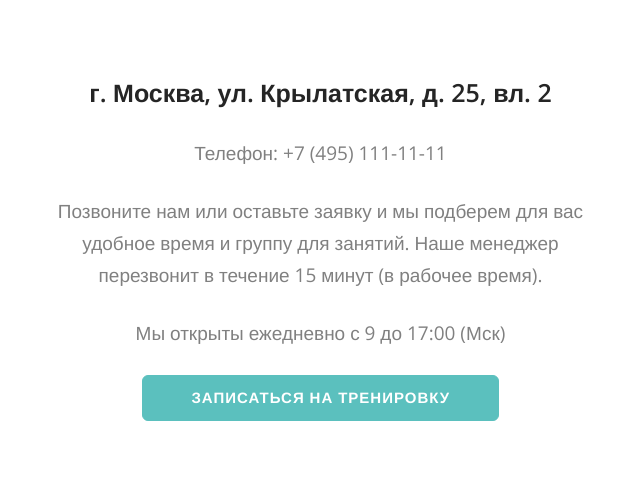
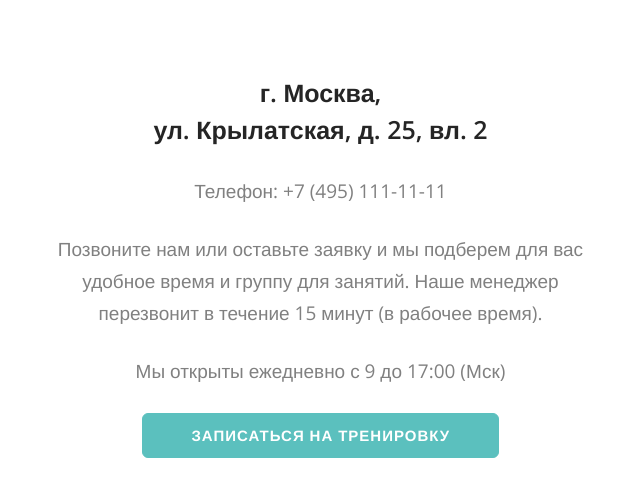
Before and after one commit to zhukovsp/bvk, a Jekyll site: the page built from index.md, in a window 1280 px wide and 900 px high, scrolled down 2595 px, cut to the strip 338-835 px from the top of the window. Shown: the whole strip, without its empty margins (327-967 px from the left). Built offline with Jekyll 4.4.1, drawn with Linux system fonts in a browser that asks for light colours.

Commit message:
edit code

```diff
--- a/_layouts/default.html
+++ b/_layouts/default.html
@@ -112,12 +112,12 @@
                         <div class="col-sm-12 col-xs-12">
                             <div class="map-container"> <iframe src="https://www.google.com/maps/embed?pb=!1m18!1m12!1m3!1d2244.2947520281873!2d37.411340215931205!3d55.77075248055813!2m3!1f0!2f0!3f0!3m2!1i1024!2i768!4f13.1!3m3!1m2!1s0x46b548c946dce321%3A0x334ecb04f294704d!2z0JrRgNGL0LvQsNGC0YHQutCw0Y8g0YPQuy4sIDI1LCDQnNC-0YHQutCy0LAsIDEyMTYxNA!5e0!3m2!1sru!2sru!4v1516257241170"></iframe> </div>
                             <div class="col-sm-8 col-sm-offset-2 col-md-6 col-md-offset-3 col-xs-12 col-xs-12 col-xs-offset-0">
-                                <h3>{{page.section_4_title}}</h3>
-                                <p class="lead">{{page.section_4_text_1}}</p>
+                                <h3>{{page.section_4_title | newline_to_br}}</h3>
+                                <p class="lead">{{page.section_4_text_1 | newline_to_br}}</p>
 
-                                <p class="lead">{{page.section_4_text_2}}<br></p>
+                                <p class="lead">{{page.section_4_text_2 | newline_to_br}}<br></p>
 
-                                <p class="lead">{{page.section_4_text_3}}</p>
+                                <p class="lead">{{page.section_4_text_3 | newline_to_br}}</p>
                                 <div class="cta">
                                     <a class="btn btn--primary btn--lg type--uppercase" href="#order">
                                         <span class="btn__text">{{page.section_4_button}}</span>
```
